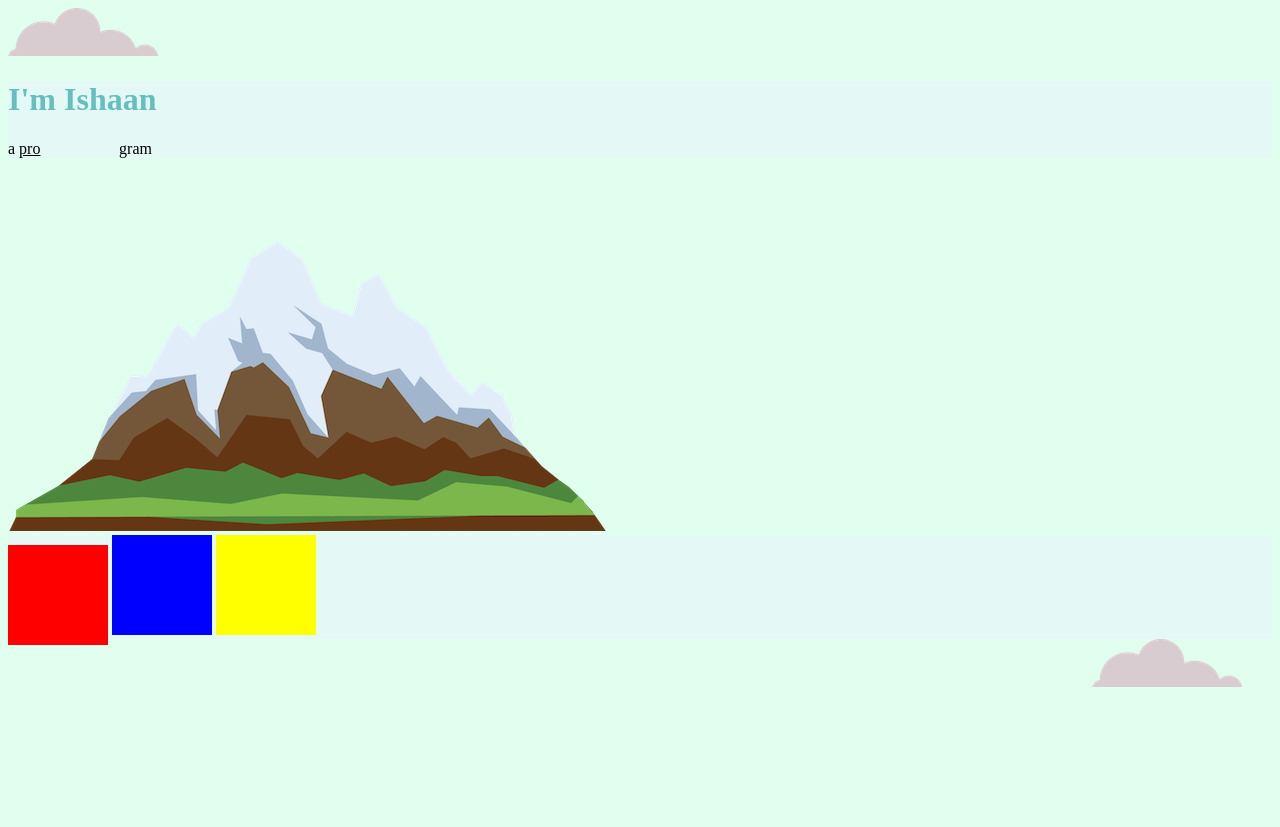
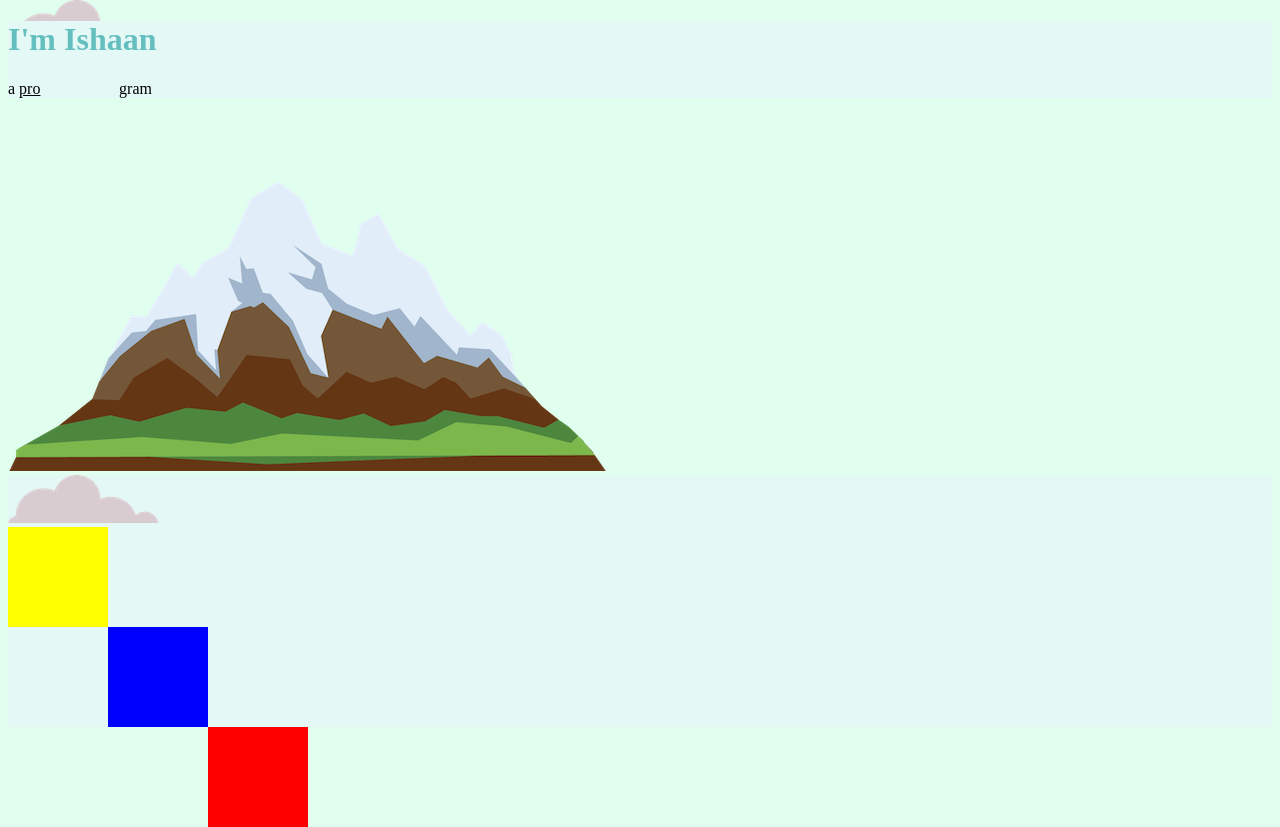
Before and after one commit to IshaanAdarsh/Web-Development, a plain HTML site: page css-mysite.html in a window 1280 px wide. Before the commit the page ends 800 px from the top, so only its background shows below. Drawn offline with Linux system fonts and the light colour scheme.

Commit message:
Absolute and fixed

```diff
--- a/css-mysite.html
+++ b/css-mysite.html
@@ -10,23 +10,19 @@
 </head>
 <body>
     <!-- Using Div -> to group certain elements() -->
-    <img src="images/cloud.png" alt="cloud">
+    <img src="images/cloud.png" alt="cloud" class="cloud">
     <div>
         <h1>I'm Ishaan</h1>
         <p>a <span class="pro">pro</span>gram<span class="me">me</span><span class="r">r</span></p>
     </div>
     <img src="images/mountain.png" alt="mountain">
+    <div><img src="images/cloud.png" alt="cloud"></div>
     <div><div class="red"></div>
     <div class="blue"></div>
     <div class="yellow"></div></div>
-    <div><img src="images/cloud.png" alt="cloud" class="cloud"></div>
-
 
 </body>
 </html>
-
-
-
 
 <!--
     Common block elements: take up the entire width of the page
--- a/css/styles.css
+++ b/css/styles.css
@@ -68,20 +68,32 @@ img:hover{
 }
 
 /* Positioning :    Static-> default
-                    Relative-> moves the postion of element relative to default */
+
+                    Relative-> moves the position of element relative
+                    to default position (static)
+
+                    Absolute-> moves the position of the element
+                    relative to its parent element (or) absolute
+                    to the webpage
+
+                    Fixed-> stays in that position for all time,
+                    used to display elements you want see all the
+                    time while scrolling through your webpage
+                    */
 .red{
     height: 100px;
     width: 100px;
-    position: relative;
-    top: 10px;
-    display: inline-block;
+    position: absolute;
+    top: 200px;
+    left: 200px;
     background-color: red;
 }
 
 .blue{
     height: 100px;
     width: 100px;
-    display: inline-block;
+    top: 100px;
+    left: 100px;
     background-color: blue;
 
 }
@@ -89,13 +101,13 @@ img:hover{
 .yellow{
     height: 100px;
     width: 100px;
-    display: inline-block;
+    bottom: 100px;
     background-color: yellow;
 }
 
 .cloud{
-    position: absolute;
-    right: 30px;
+    position: fixed;
+    top: 0;
 }
 
 /************************* ID SELECTORS ************************/
```
